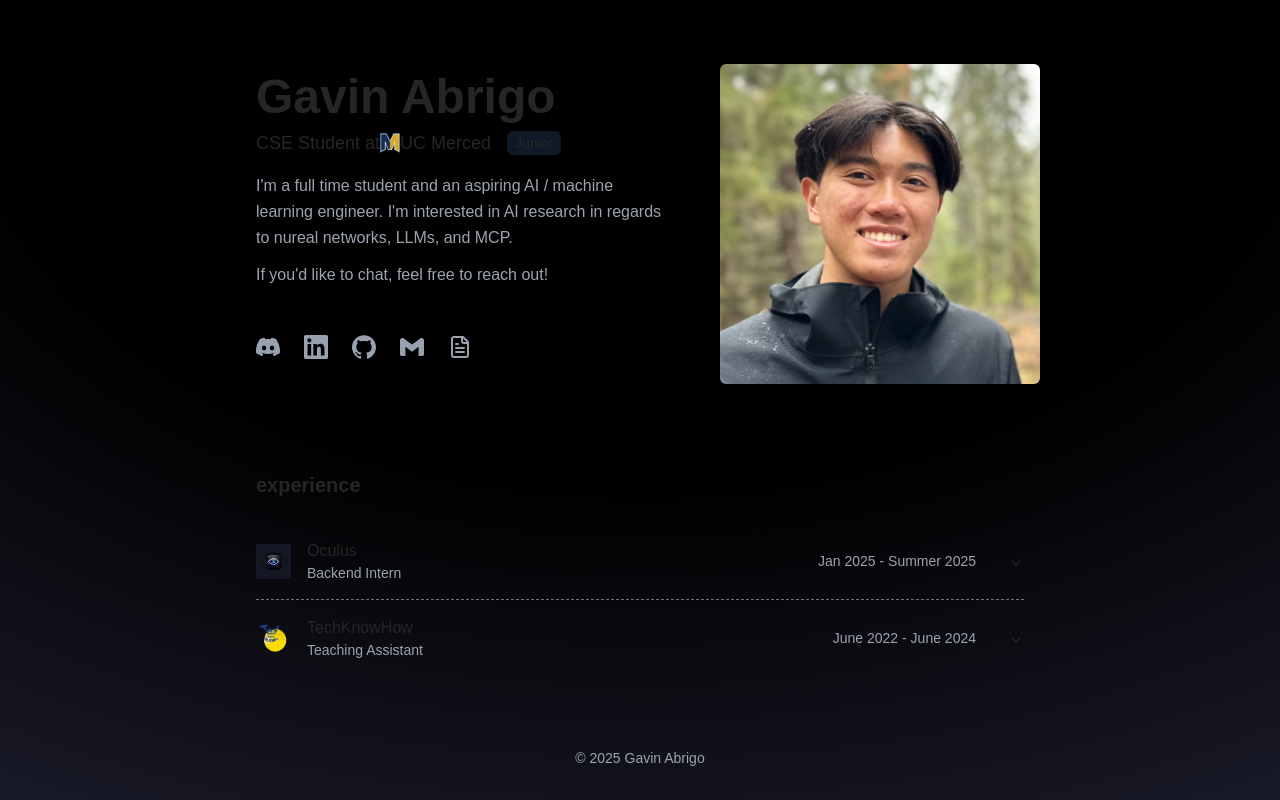
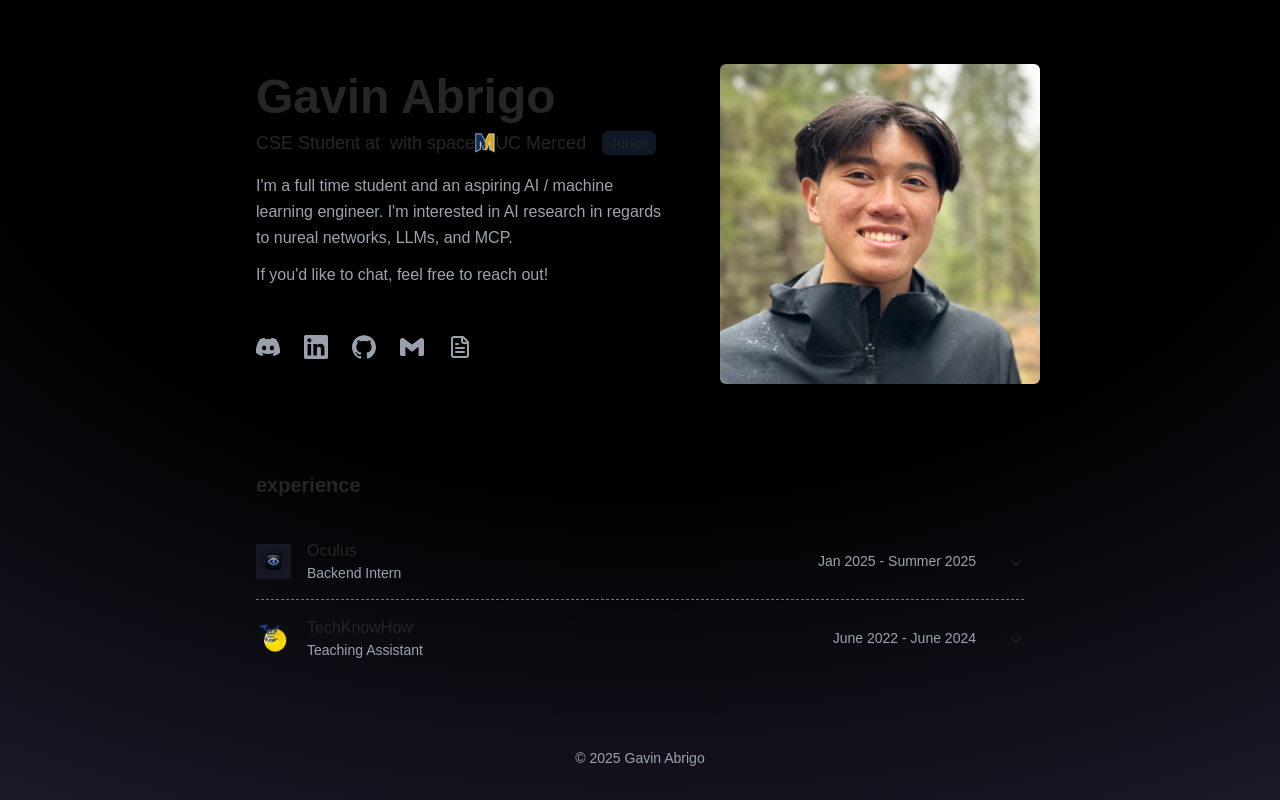
Before and after one commit to gav-ip/personal-website, a Next.js app: page / in a window 1280 px wide. Built offline with nearby package versions, Linux system fonts and the light colour scheme.

Commit message:
Update hero.tsx

```diff
--- a/src/app/components/hero.tsx
+++ b/src/app/components/hero.tsx
@@ -52,9 +52,9 @@ export default function Hero() {
       <div className="flex flex-col px-4 max-w-full sm:max-w-md">
         <h1 className="text-3xl sm:text-4xl md:text-5xl font-semibold mb-2">Gavin Abrigo</h1>
         <h2 className="text-sm sm:text-base md:text-lg flex flex-col sm:inline-flex sm:flex-row sm:items-center mb-3 sm:mb-4">
-          <span>CSE Student at </span>
+          <span>CSE Student at &nbsp;with space</span>
           <a href="https://www.ucmerced.edu/" target="_blank" rel="noopener noreferrer" className="flex items-center">
-            <Image src="/uc_merced_logo.png" alt="UC Merced Logo" width={20} height={20} className="mx-2" />
+            <Image src="/uc_merced_logo.png" alt="UC Merced Logo" width={20} height={20} className="mx-4" />
             <span>UC Merced</span>
           </a>
           <span className="bg-[#101827] text-white-500 mt-2 sm:mt-0 sm:ml-4 rounded-md px-2 py-0.5 text-xs sm:text-sm self-start sm:self-auto">Junior</span>
```
